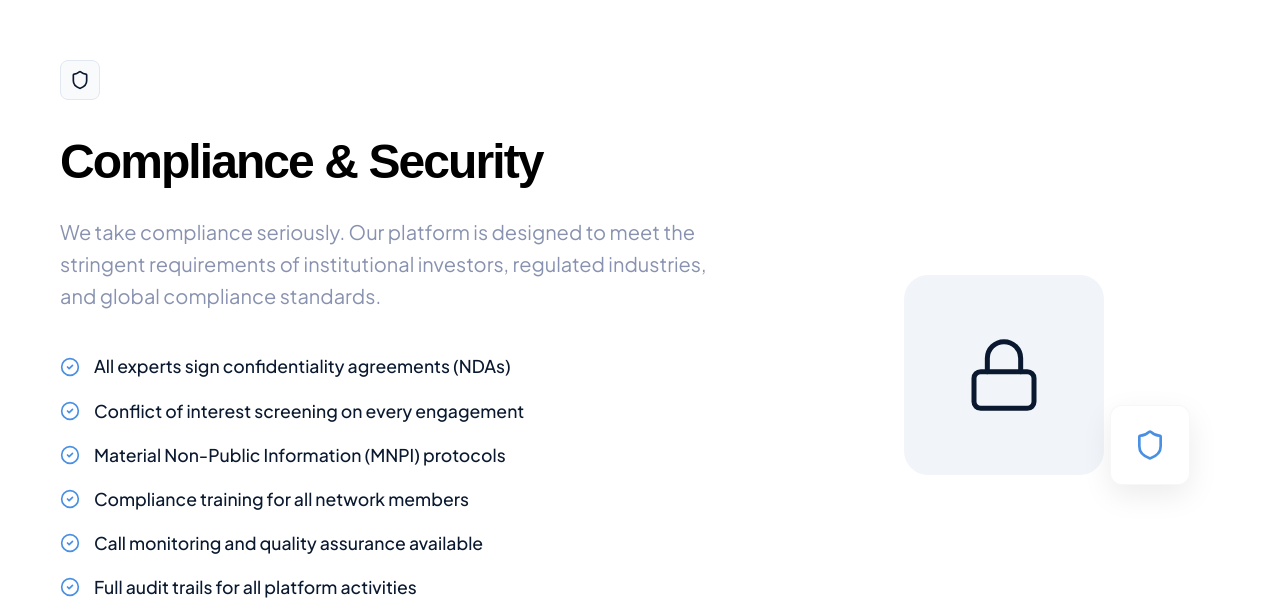
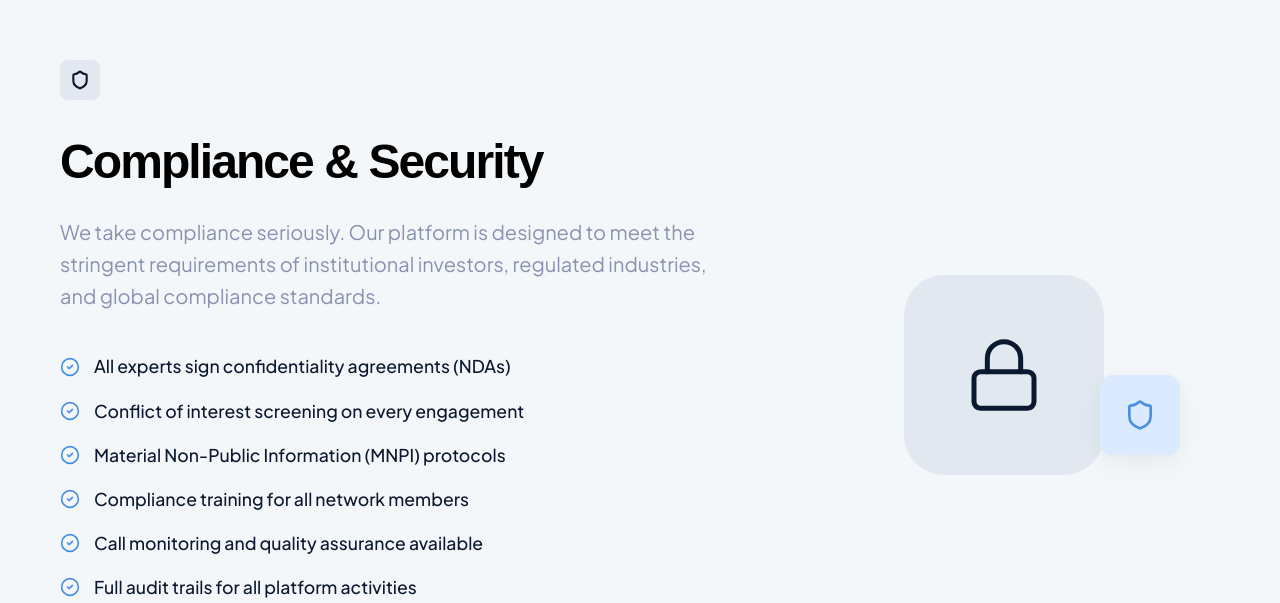
Before and after one commit to skydani26/signalbridge-insights, a Next.js app: page /how-it-works in a window 1280 px wide. Shown: the part 4257-4860 px from the top of the page. Built offline with nearby package versions, Linux system fonts and the light colour scheme; a web font is replaced by a local one.

Commit message:
Refine Security section background and visual elements

```diff
--- a/src/app/how-it-works/how-it-works.module.css
+++ b/src/app/how-it-works/how-it-works.module.css
@@ -171,7 +171,7 @@
 }
 
 .complianceSection {
-    background-color: #ffffff;
+    background-color: var(--color-gray-100);
     padding: 120px 0;
 }
 
@@ -224,8 +224,8 @@
 .lockWrapper {
     width: 200px;
     height: 200px;
-    background: #f1f5f9;
-    border-radius: 24px;
+    background: #e2e8f0;
+    border-radius: 40px;
     display: flex;
     align-items: center;
     justify-content: center;
@@ -234,18 +234,19 @@
 
 .shieldOverlap {
     position: absolute;
-    bottom: -10px;
-    right: 30px;
+    bottom: 20px;
+    right: 40px;
     width: 80px;
     height: 80px;
-    background: white;
+    background: #dbeafe;
+    /* Light blue tint */
     border-radius: 12px;
-    box-shadow: 0 10px 30px rgba(0, 0, 0, 0.08);
+    box-shadow: 0 8px 24px rgba(0, 0, 0, 0.06);
     display: flex;
     align-items: center;
     justify-content: center;
     color: var(--color-secondary);
-    border: 1px solid rgba(0, 0, 0, 0.03);
+    border: none;
 }
 
 @media (max-width: 1024px) {
--- a/src/app/how-it-works/page.tsx
+++ b/src/app/how-it-works/page.tsx
@@ -210,8 +210,8 @@ export default function HowItWorks() {
                 <div className="container">
                     <div style={{ display: 'grid', gridTemplateColumns: '1.2fr 0.8fr', gap: '80px', alignItems: 'center' }}>
                         <div>
-                            <div className={styles.iconBoxSmall} style={{ marginBottom: '32px' }}>
-                                <Shield size={20} />
+                            <div className={styles.iconBoxSmall} style={{ marginBottom: '32px', backgroundColor: '#e2e8f0', color: 'var(--color-primary)' }}>
+                                <Shield size={20} strokeWidth={2.5} />
                             </div>
                             <h2 className={styles.securityTitle}>Compliance & Security</h2>
                             <p className={styles.securitySubtitle}>
```
